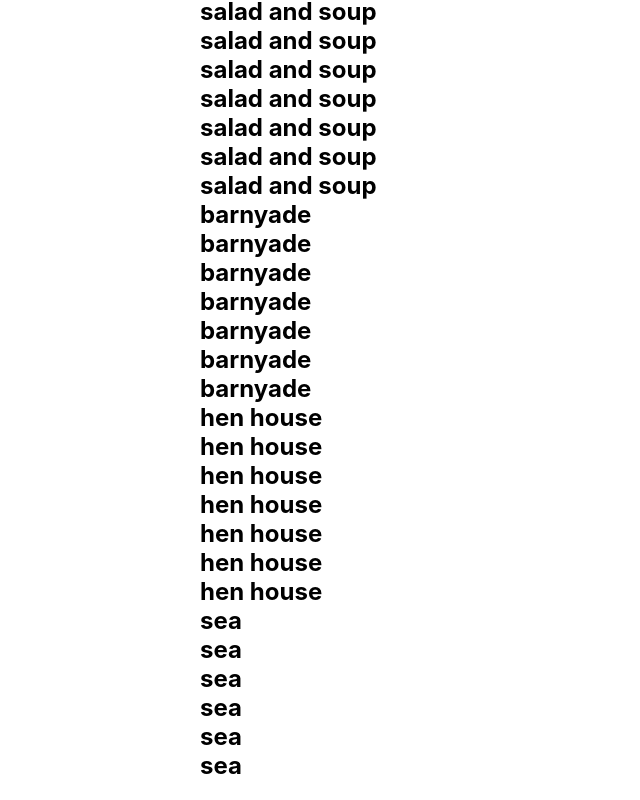
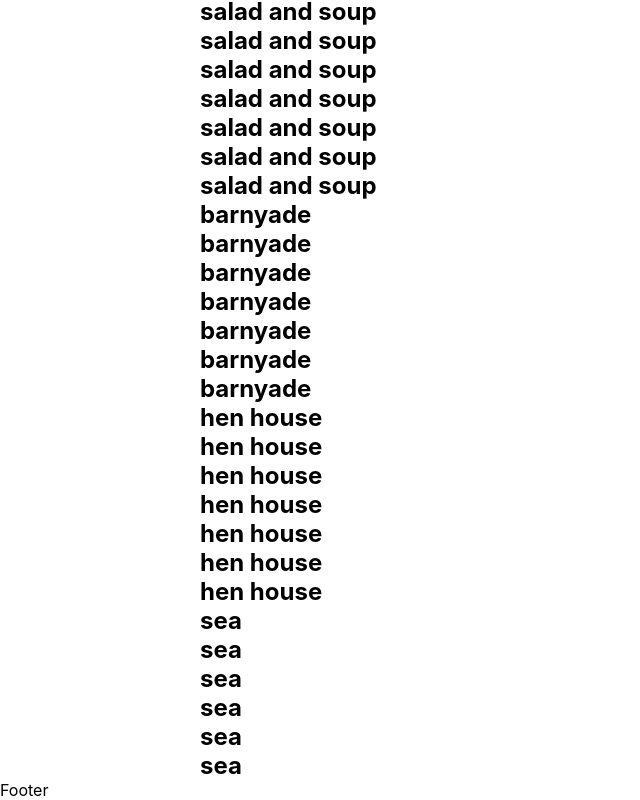
Before and after one commit to muhsintt777/resto-cafe, a React (Create React App) app: page / in a window 1280 px wide. Shown: the part 167-967 px from the top of the page, without its empty margins (0-640 px from the left). Built offline with nearby package versions, Linux system fonts and the light colour scheme.

Commit message:
added footer

```diff
--- a/src/App.js
+++ b/src/App.js
@@ -1,4 +1,5 @@
 import "./App.css";
+import Footer from "./components/footer/Footer";
 import Header from "./components/header/Header";
 import Navbar from "./components/navbar/Navbar";
 import BarnyardPage from "./pages/barnyard/BarnyardPage";
@@ -17,6 +18,7 @@ function App() {
         <HenHousePage />
         <FromSeaPage />
       </div>
+      <Footer />
     </div>
   );
 }
--- /dev/null
+++ b/src/components/footer/Footer.jsx
@@ -0,0 +1,8 @@
+import React from "react";
+import "./Footer.css";
+
+const Footer = () => {
+  return <footer>Footer</footer>;
+};
+
+export default Footer;
```
Also changed, not shown: src/components/footer/Footer.css (added).
